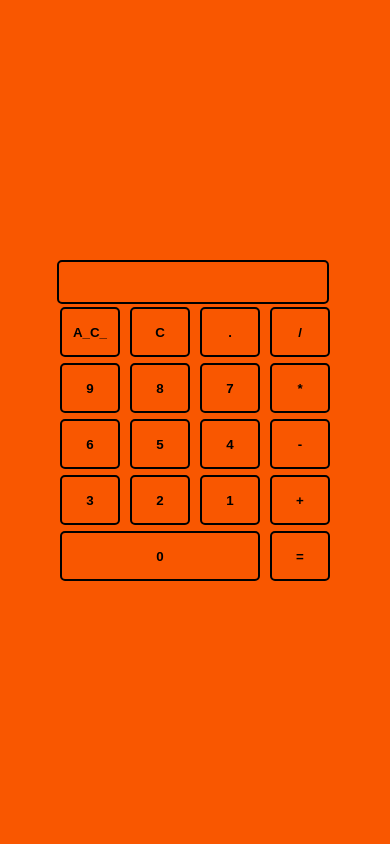
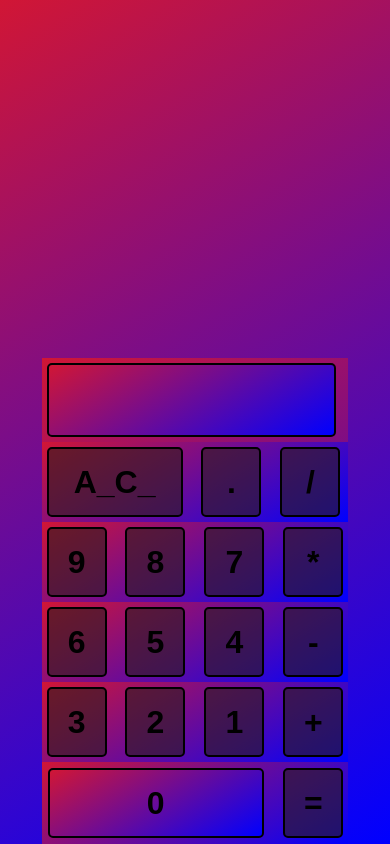
Before and after one commit to akashpal9007/calculator, a plain HTML site: page index.html in a window 390 px wide. Drawn offline with Linux system fonts and the light colour scheme.

Commit message:
add style

```diff
--- a/index.html
+++ b/index.html
@@ -8,7 +8,8 @@
           *{
             margin: 0;
             padding: 0;
-            background-color: #F95700FF;
+            background-image: linear-gradient(150deg,rgb(209, 22, 53),blue);
+            font-family: sans-serif;
         }
         .container{
             align-items: center;
@@ -22,18 +23,29 @@
             border: 2px solid black;
             border-radius: 5px;
             border-radius: 5px;
-            width: 268px;
+            width: 270px;
             height: 40px;
             text-align: end;
             font-size: xx-large;
         }
         .btn{
+            background: rgba(46, 29, 29, 0.61);
             border: 2px solid black;
             border-radius: 5px;
             border-radius: 5px;
             font-weight: 700;
             margin: 3px;
             width: 60px;
+            height: 50px;
+        }
+        #btnC{
+            background: rgba(46, 29, 29, 0.61);
+            border: 2px solid black;
+            border-radius: 5px;
+            border-radius: 5px;
+            font-weight: 700;
+            margin: 3px;
+            width: 132px;
             height: 50px;
         }
         #btn0{
@@ -45,6 +57,36 @@
             width: 200px;
             height: 50px;
         }
+        @media (max-width: 450px) {
+           .container{
+               height: 100vh;
+               justify-content: flex-end;
+               font-size: xx-large;
+           }
+           .btn{
+               height: 70px;
+               margin: 5px;
+               font-size: xx-large;
+           }
+           #input{
+            width: 285px;
+            height: 70px;
+            margin: 5px;
+            font-size: xx-large;
+           }
+           #btn0{
+            height: 70px;
+            margin: 6px;
+            width: 216px;
+            font-size: xx-large;
+           }
+           #btnC{
+            height: 70px;
+            width: 136px;
+            margin: 5px;
+            font-size: xx-large;
+           }
+        }
     </style>
 </head>
 <body>
@@ -52,8 +94,7 @@
         <form name="form">
             <input type="text" name="result" id="input">
             <div>
-            <input type="button" value="A_C_" onclick="form.result.value = ' '" class="btn">
-            <input type="button" value="C" onclick="form.result.value =- ''" class="btn">
+            <input type="button" value="A_C_" onclick="form.result.value = ' '" id="btnC">
             <input type="button" value="." onclick="form.result.value += '.'" class="btn">
             <input type="button" value="/" onclick="form.result.value += '/'" class="btn">
         </div>
```
